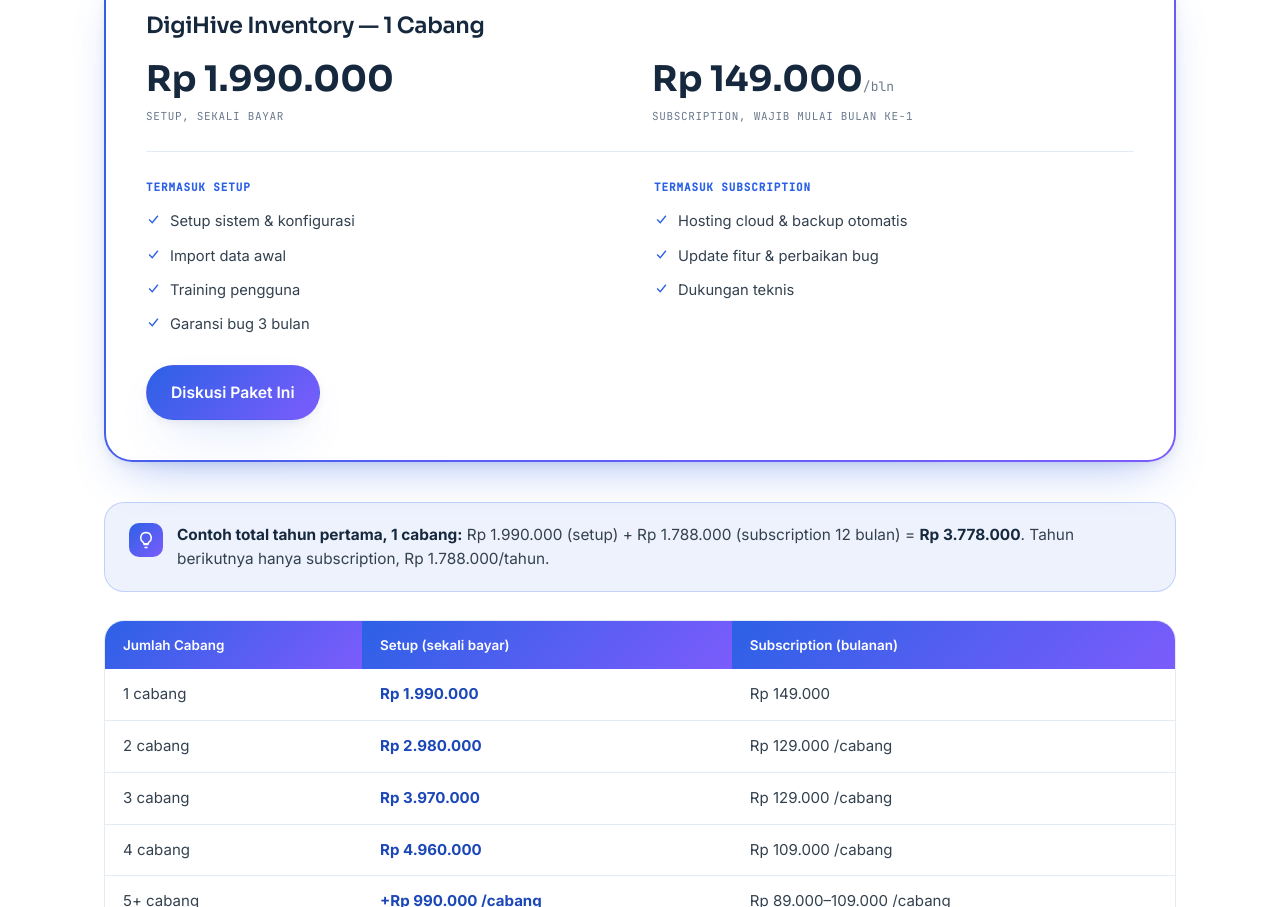
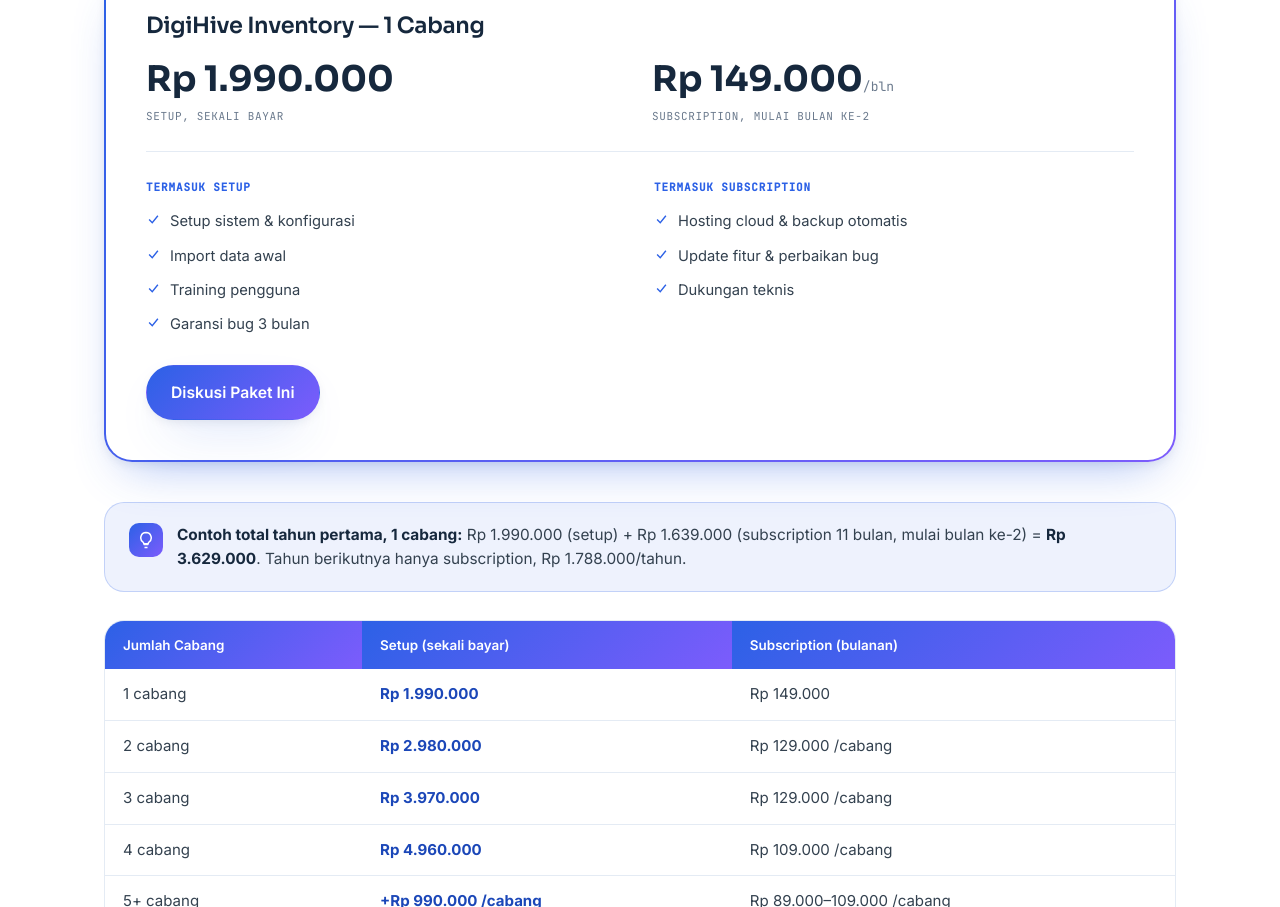
Before and after one commit to andizulfadil930-lang/digihive-landing, a plain HTML site: page index.html in a window 1280 px wide. Shown: the part 4793-5700 px from the top of the page. Drawn offline with Linux system fonts and the light colour scheme.

Commit message:
Ubah ketentuan subscription: mulai bulan ke-2, bukan bulan ke-1
Contoh total tahun pertama disesuaikan (11 bulan subscription,
bukan 12) mengikuti perubahan ketentuan ini.

```diff
--- a/index.html
+++ b/index.html
@@ -294,7 +294,7 @@
       </div>
       <div class="invest-price">
         <div class="amt">Rp 149.000<small>/bln</small></div>
-        <span class="lbl">Subscription, wajib mulai bulan ke-1</span>
+        <span class="lbl">Subscription, mulai bulan ke-2</span>
       </div>
     </div>
     <div class="invest-includes">
@@ -321,7 +321,7 @@
 
   <div class="reveal callout">
     <span class="ic"><svg width="18" height="18" viewBox="0 0 24 24" fill="none" stroke="currentColor" stroke-width="2"><path d="M9 18h6M10 22h4M12 2a7 7 0 0 0-4 12.7c.6.5 1 1.2 1 2.3h6c0-1.1.4-1.8 1-2.3A7 7 0 0 0 12 2Z"/></svg></span>
-    <p><b>Contoh total tahun pertama, 1 cabang:</b> Rp 1.990.000 (setup) + Rp 1.788.000 (subscription 12 bulan) = <b>Rp 3.778.000</b>. Tahun berikutnya hanya subscription, Rp 1.788.000/tahun.</p>
+    <p><b>Contoh total tahun pertama, 1 cabang:</b> Rp 1.990.000 (setup) + Rp 1.639.000 (subscription 11 bulan, mulai bulan ke-2) = <b>Rp 3.629.000</b>. Tahun berikutnya hanya subscription, Rp 1.788.000/tahun.</p>
   </div>
 
   <div class="reveal">
```
